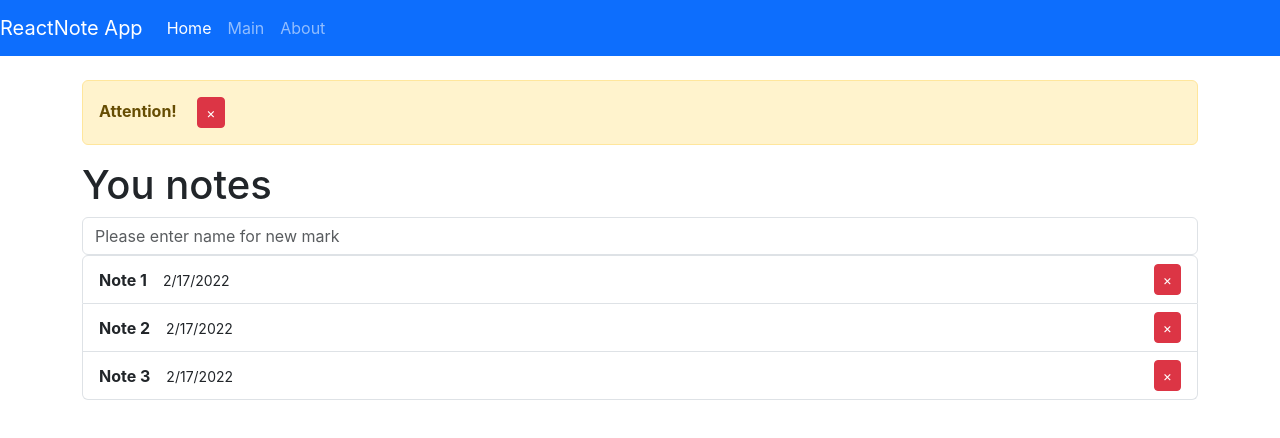
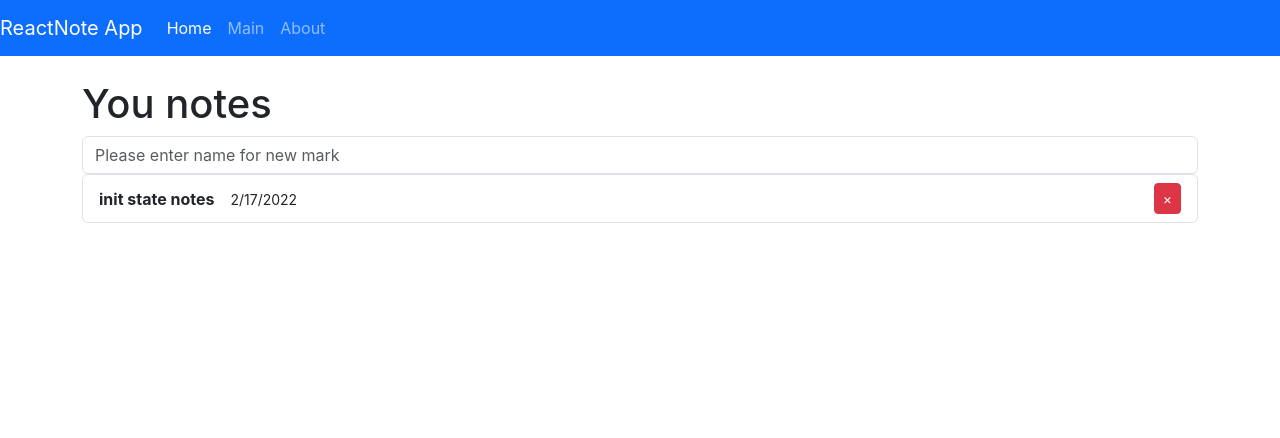
Before and after one commit to WilDwMe/ReactNote-App, a React (Create React App) app: page / in a window 1280 px wide. Shown: the top 438 px of the page. Built offline with nearby package versions, Linux system fonts and the light colour scheme.

Commit message:
add store, actions and reducers from redus-toolkit

```diff
--- a/package.json
+++ b/package.json
@@ -3,11 +3,13 @@
   "version": "0.1.0",
   "private": true,
   "dependencies": {
+    "@reduxjs/toolkit": "^1.7.2",
     "@testing-library/jest-dom": "^5.16.2",
     "@testing-library/react": "^12.1.3",
     "@testing-library/user-event": "^13.5.0",
     "react": "^17.0.2",
     "react-dom": "^17.0.2",
+    "react-redux": "^7.2.6",
     "react-scripts": "5.0.0",
     "web-vitals": "^2.1.4"
   },
--- a/src/App.js
+++ b/src/App.js
@@ -8,7 +8,6 @@ import {About} from './pages/about.js';
 function App() {
   return (
     <BrowserRouter>
-
     <Navbar/>
       <div className='container pt-4'>
         <Alert alert={'danger'}/>
--- a/src/components/alert.js
+++ b/src/components/alert.js
@@ -1,15 +1,24 @@
 import React from "react";
+import { useDispatch, useSelector } from "react-redux";
+import { hide } from '../slices/alertSlice';
 
-export const Alert = ({ alert }) => {
-    if (!alert) {
+export const Alert = () => {
+
+  const alert = useSelector((state) => state.alert);
+  const dispatch = useDispatch();
+
+    if (!alert.visible) {
         return null;
-    }
+  }
+
+  const handleClose = () => {
+    dispatch(hide());
+  }
 
     return (
-        <div className={`alert alert-${alert.type || 'warning'} alert-dismissible`} role="alert">
-        <strong>Attention!</strong> {alert.text}
-        <button type="button" className="close btn btn-danger btn-sm" aria-label="Close">
-          <span aria-hidden="true">&times;</span>
+        <div className={`alert alert-${alert.type || 'warning'} alert-dismissible fade show`}>
+        <strong>Attention!</strong>{alert.text}
+        <button onClick={handleClose} type="button" className="btn-close" aria-label="Close">
         </button>
       </div>
     )
--- a/src/components/form.js
+++ b/src/components/form.js
@@ -1,14 +1,37 @@
-import React from 'react';
+import React, { useState } from 'react';
+import { useDispatch } from "react-redux";
+import { show } from '../slices/alertSlice';
+import { addNote } from '../slices/noteSlice';
+import _ from 'lodash';
 
+export const Form = () => {
 
-export const Form = () => (
-    <form>
+    const [value, setValue] = useState('');
+
+    const dispatch = useDispatch();
+
+    const submitHandler = (e) => {
+        e.preventDefault();
+        if (value.trim()){
+            dispatch(show({ visible: true, text: 'Note succesfull added', type: 'primary' }));
+            dispatch(addNote({ id: _.uniqueId(), text: value }))
+            setValue('');
+        } else {
+            dispatch(show({ visible: true, text: 'Please write note before save it' }));
+        }
+    }
+
+    return (
+        <form onSubmit={submitHandler}>
             <div className='form-group'>
                 <input
                     type='text'
                     className='form-control'
                     placeholder='Please enter name for new mark'
+                    value={value}
+                    onChange={(e) => setValue(e.target.value)}
                 />
             </div>
         </form>
     )
+}
--- a/src/components/notes.js
+++ b/src/components/notes.js
@@ -1,19 +1,30 @@
 import React from "react";
+import { useSelector, useDispatch } from "react-redux";
+import { selectors, removeNote } from "../slices/noteSlice.js";
 
-export const Notes = ({ notes }) => {
+export const Notes = () => {
 
+    const notes = useSelector((state) => selectors.selectAll(state));
+
+    const dispatch = useDispatch();
+
+    const removeHandler = (id) => {
+        console.log(id)
+        // dispatch(removeNote(id));
+    };
 
     return (
         <ul className="list-group">
             {notes.map((note) => (
                 <li className="list-group-item note"
-                key={note.id}
+                    key={note.id}
+                    id={note.id}
                 >
                 <div>
-                    <strong>{note.title}</strong>
+                    <strong>{note.text}</strong>
                     <small>{new Date().toLocaleDateString()}</small>
                 </div>
-                <button type="button" className="btn btn-danger btn-sm">&times;</button>
+                    <button onClick={removeHandler} type="button" className="btn btn-danger btn-sm">&times;</button>
                 </li>
             ))}
             </ul>
--- a/src/index.js
+++ b/src/index.js
@@ -1,12 +1,16 @@
 import React from 'react';
 import ReactDOM from 'react-dom';
 import './index.scss';
+import { Provider } from 'react-redux';
+import store from './slices/index';
 import App from './App';
 
 
 ReactDOM.render(
   <React.StrictMode>
-    <App />
+    <Provider store={store}>
+      <App />
+    </Provider>
   </React.StrictMode>,
   document.getElementById('root')
 );
--- a/src/pages/home.js
+++ b/src/pages/home.js
@@ -3,18 +3,10 @@ import { Form } from "../components/form";
 import { Notes } from "../components/notes";
 
 
-
-export const Home = () => {
-
-    const notes = new Array(3)
-        .fill('')
-        .map((_, i) => ({ id: i, title: `Note ${i + 1}` }));
-
-    return (
+export const Home = () => (
         <Fragment>
             <h1>You notes</h1>
             <Form />
-            <Notes notes={notes}/>
+            <Notes/>
         </Fragment>
     )
-}
--- /dev/null
+++ b/src/slices/alertSlice.js
@@ -0,0 +1,18 @@
+import { createSlice } from "@reduxjs/toolkit";
+
+const initialState = {
+    visible: false,
+    text: ''
+}
+
+const alertSlice = createSlice({
+    name: 'alert',
+    initialState,
+    reducers: {
+        show: (state, { payload }) => ({ ...payload, visible: true, text: payload.text, type: payload.type}),
+        hide: ({payload}) => ({visible: false})
+    }
+});
+
+export const { show, hide } = alertSlice.actions;
+export default alertSlice.reducer;
--- /dev/null
+++ b/src/slices/index.js
@@ -0,0 +1,10 @@
+import { configureStore } from "@reduxjs/toolkit";
+import alertReducer from '../slices/alertSlice.js';
+import noteReducer from '../slices/noteSlice.js'
+
+export default configureStore({
+    reducer: {
+        alert: alertReducer,
+        notes: noteReducer,
+    }
+})
--- /dev/null
+++ b/src/slices/noteSlice.js
@@ -0,0 +1,19 @@
+import { createSlice, createEntityAdapter } from "@reduxjs/toolkit";
+
+const noteAdapter = createEntityAdapter();
+
+const noteSlice = createSlice({
+    name: 'notes',
+    initialState: noteAdapter.getInitialState({
+        ids: [0],
+        entities: [{id: 0, text: 'init state notes'}]
+    }),
+    reducers: {
+        addNote: noteAdapter.addOne,
+        removeNote: noteAdapter.removeOne,
+    }
+});
+
+export const { addNote, removeNote } = noteSlice.actions;
+export const selectors  = noteAdapter.getSelectors((state) => state.notes);
+export default noteSlice.reducer;
```
Also changed, not shown: src/context/type.js (deleted), 1 other file (tests, documents, lock files or other folders). Lines whose indentation alone changed are shown as unchanged.
